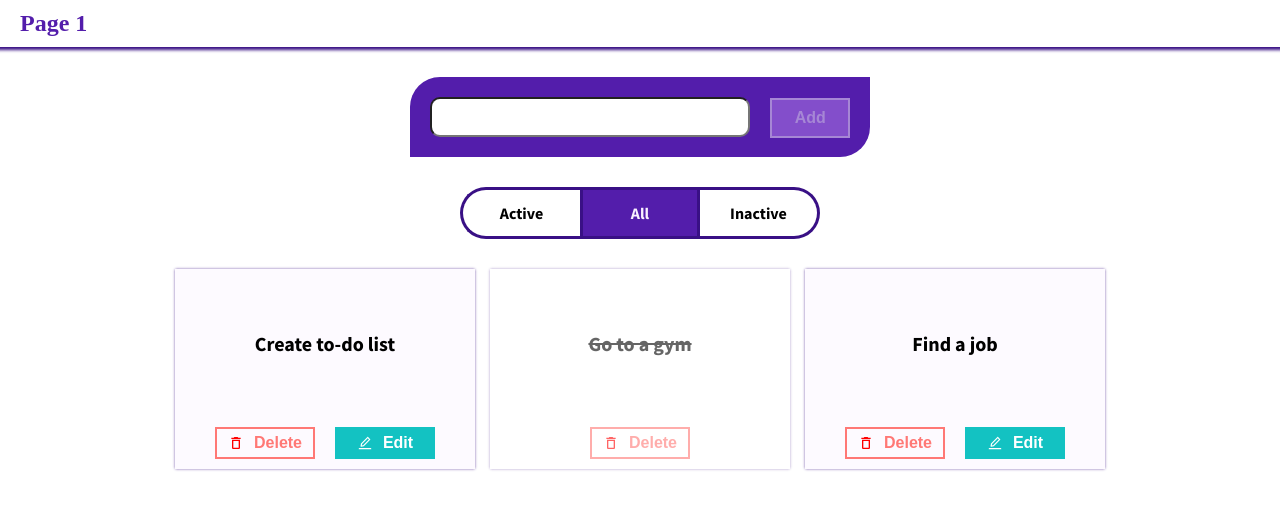
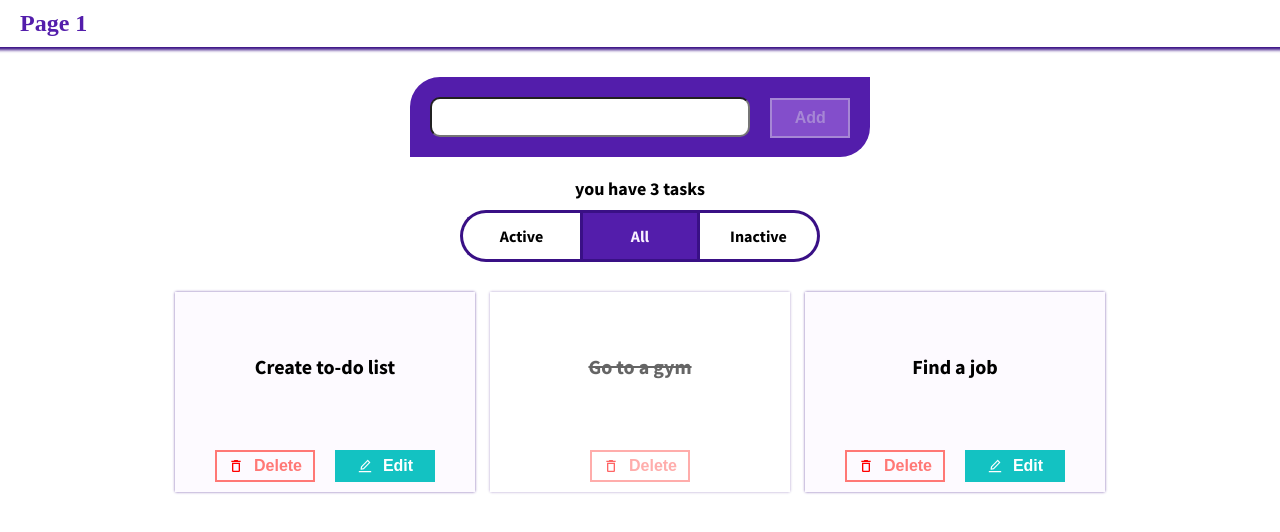
Before and after one commit to takeAmoment/react-todo-hw, a React (Create React App) app: page /todo in a window 1280 px wide. Shown: the top 532 px of the page. Built offline with nearby package versions, Linux system fonts and the light colour scheme.

Commit message:
feat: add info abou user and amount of tasks

```diff
--- a/src/pages/MainPage/MainPage.jsx
+++ b/src/pages/MainPage/MainPage.jsx
@@ -68,7 +68,7 @@ export function MainPage() {
         <h1 className={styles.title}>
           Hello,
           {"  "}
-          {username || " friend"}
+          {username.slice(0, 1).toUpperCase() + username.slice(1) || " friend"}
           !!!
         </h1>
         {!username && (
@@ -77,7 +77,7 @@ export function MainPage() {
         <div className={styles.task__container}>
           <p className={styles.task__description}>
             {!username
-              ? "Your first task to add your name!"
+              ? "Your first task is to add your name!"
               : "You can change your name ;)"}
           </p>
           <div className={styles.form}>
--- a/src/pages/TodoPage/TodoPage.jsx
+++ b/src/pages/TodoPage/TodoPage.jsx
@@ -8,6 +8,7 @@ export function TodoPage() {
   const { todoForEdit, todoList, filterValue } = useSelector(
     (state) => state.todos
   );
+  const { username } = useSelector((state) => state.username);
   const dispatch = useDispatch();
   const [taskName, setTaskName] = useState("");
   const [isDisabled, setIsDisabled] = useState(true);
@@ -106,6 +107,15 @@ export function TodoPage() {
             </div>
           )}
         </div>
+        <h2 className={styles.user__title}>
+          {username.slice(0, 1).toUpperCase() + username.slice(1)}
+          {"  "}
+          you have
+          {"  "}
+          {todoList.length}
+          {"  "}
+          {todoList.length < 2 ? "task" : "tasks"}
+        </h2>
         <TabContainer />
         <div className={styles.todos__container}>
           {list.length > 0 ? (
--- a/src/pages/TodoPage/TodoPage.module.css
+++ b/src/pages/TodoPage/TodoPage.module.css
@@ -11,7 +11,7 @@
     padding: 3rem 1rem;
 }
 .task__form {
-    margin-bottom: 3rem;
+    margin-bottom: 2rem;
     display: flex;
     gap: 2rem;
     align-items: start;
@@ -68,6 +68,10 @@ button:hover {
     cursor: default;
     transform: translateY(0.1rem);
 }
+.user__title {
+    font-size: 1.8rem;
+    margin-bottom: 1rem;
+}
 .todos {
     margin-top: 3rem;
     display: flex;
```
